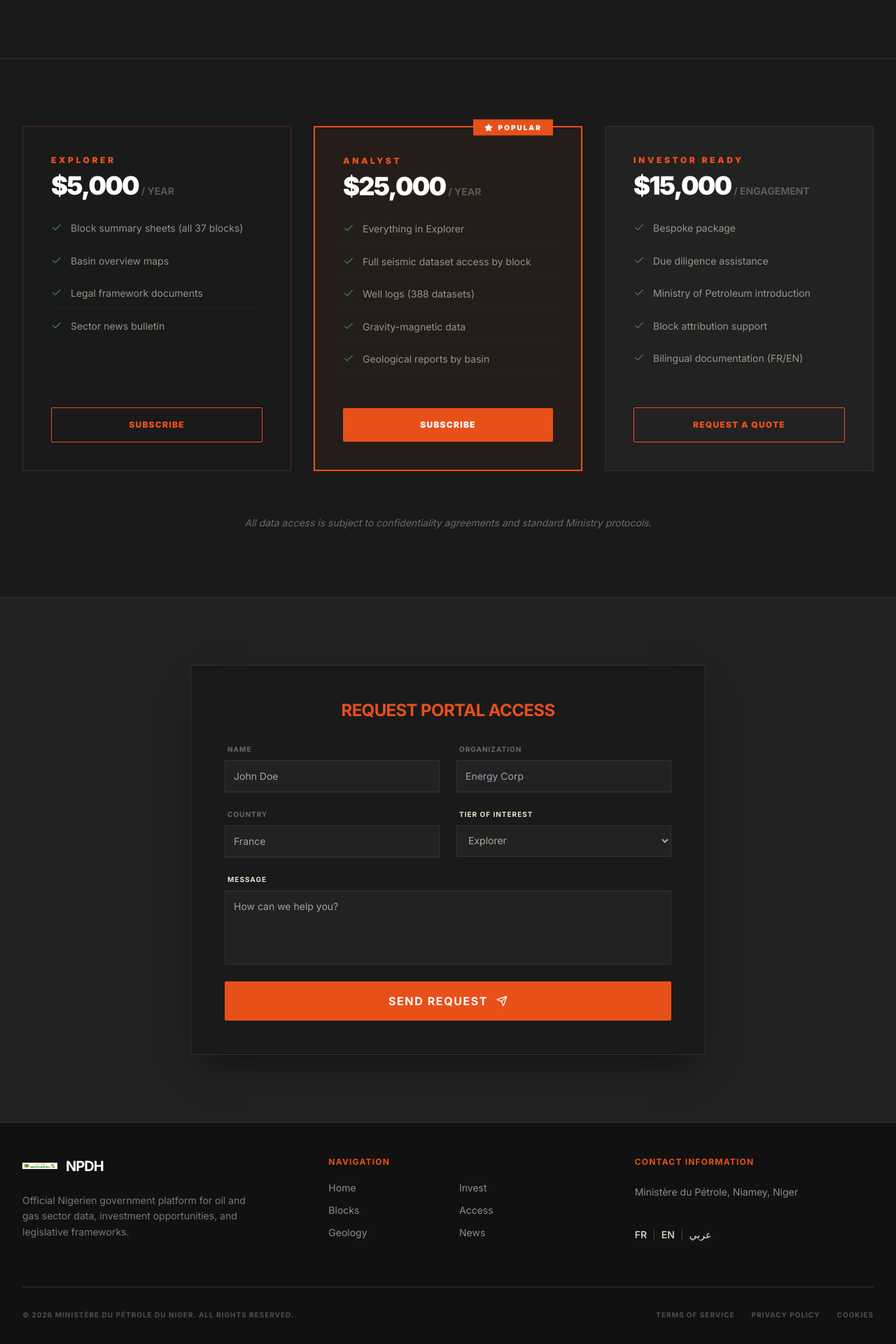
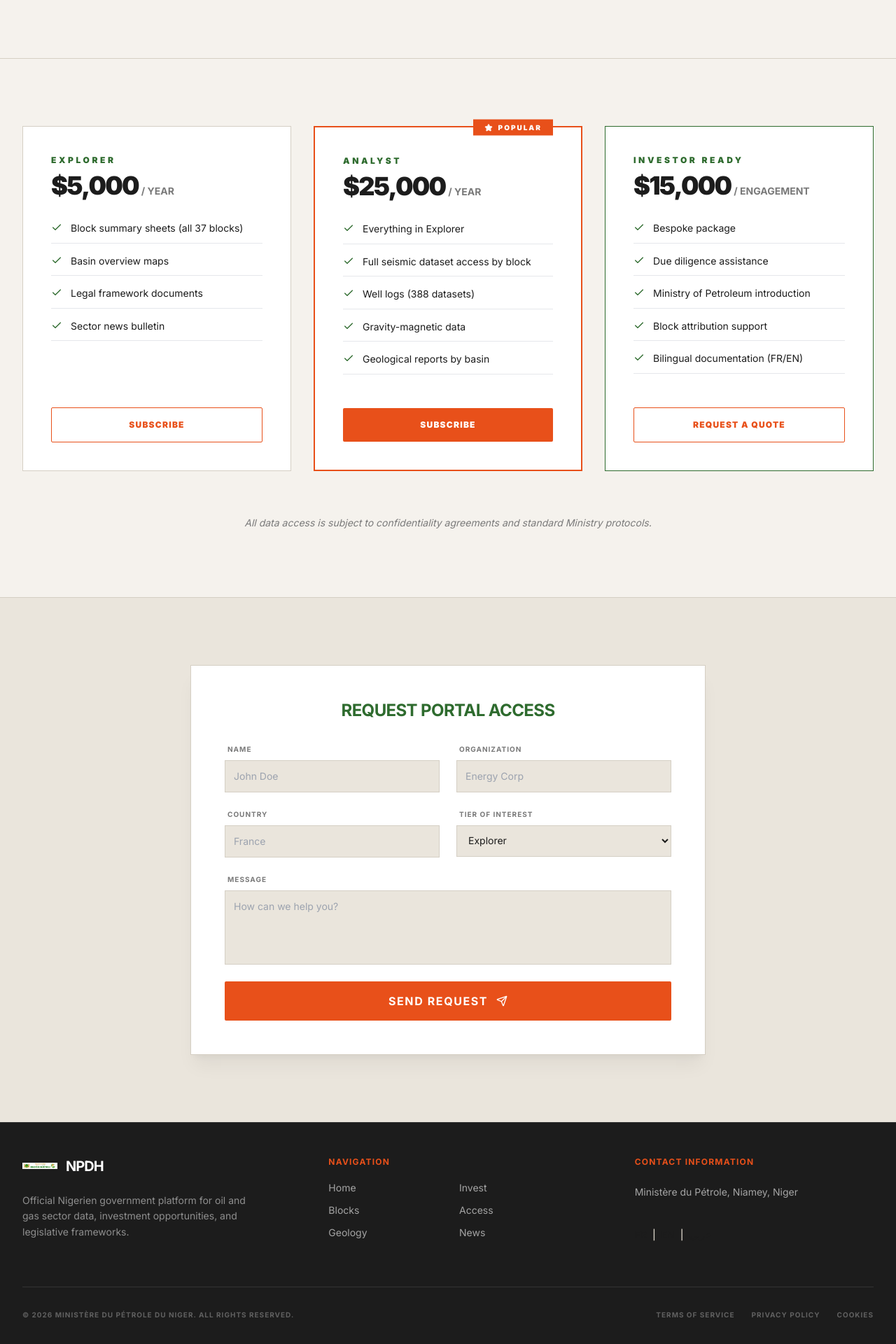
Before and after one commit to Chamavo/Niger-PetroHub, a Next.js app: page /access in a window 1280 px wide. Shown: the part 266-2186 px from the top of the page at 70% size. Built offline with nearby package versions, Linux system fonts and the light colour scheme.

Commit message:
Update color scheme

```diff
--- a/src/app/access/page.tsx
+++ b/src/app/access/page.tsx
@@ -12,7 +12,7 @@ export default function AccessPage() {
       {/* Page Header */}
       <section className="py-24 border-b border-border">
         <div className="max-w-7xl mx-auto px-4 text-center">
-          <h1 className="text-4xl md:text-5xl font-bold uppercase tracking-tight text-accent-orange mb-6 leading-tight">
+          <h1 className="text-4xl md:text-5xl font-bold uppercase tracking-tight text-accent-green mb-6 leading-tight">
             {t.accessPage.title}
           </h1>
           <div className="h-1 w-24 bg-accent-green mx-auto" />
@@ -72,7 +72,7 @@ export default function AccessPage() {
             />
           </div>
 
-          <p className="mt-16 text-center text-sm text-text-secondary/40 max-w-2xl mx-auto italic">
+          <p className="mt-16 text-center text-sm text-text-muted max-w-2xl mx-auto italic">
             {t.accessPage.confidentiality}
           </p>
         </div>
@@ -81,8 +81,8 @@ export default function AccessPage() {
       {/* Contact Form */}
       <section className="py-24 bg-background-secondary border-t border-border">
         <div className="max-w-3xl mx-auto px-4">
-          <div className="bg-background-primary border border-border p-12 shadow-2xl shadow-black/50">
-            <h2 className="text-2xl font-bold uppercase tracking-tight text-accent-orange mb-8 text-center">
+          <div className="bg-background-card border border-border p-12 shadow-xl shadow-black/5">
+            <h2 className="text-2xl font-bold uppercase tracking-tight text-accent-green mb-8 text-center">
               Request Portal Access
             </h2>
             <form className="space-y-6" onSubmit={(e) => e.preventDefault()}>
@@ -93,7 +93,7 @@ export default function AccessPage() {
               <div className="grid grid-cols-1 md:grid-cols-2 gap-6">
                 <InputGroup label={t.accessPage.form.country} placeholder="France" />
                 <div className="flex flex-col gap-2">
-                  <label className="text-[10px] font-bold uppercase tracking-widest text-foreground/40 px-1">
+                  <label className="text-[10px] font-bold uppercase tracking-widest text-text-muted px-1">
                     {t.accessPage.form.tier}
                   </label>
                   <select className="bg-background-secondary border border-border p-3 text-sm focus:border-accent-orange outline-none text-text-secondary/70 rounded-none transition-colors">
@@ -104,7 +104,7 @@ export default function AccessPage() {
                 </div>
               </div>
               <div className="flex flex-col gap-2">
-                <label className="text-[10px] font-bold uppercase tracking-widest text-foreground/40 px-1">
+                <label className="text-[10px] font-bold uppercase tracking-widest text-text-muted px-1">
                   {t.accessPage.form.message}
                 </label>
                 <textarea
@@ -113,7 +113,7 @@ export default function AccessPage() {
                   placeholder="How can we help you?"
                 />
               </div>
-              <button className="w-full bg-accent-orange hover:bg-accent-orange/90 text-text-primary py-4 rounded-sm font-bold uppercase tracking-widest transition-all flex items-center justify-center gap-3">
+              <button className="w-full bg-accent-orange hover:bg-accent-orange/90 text-white py-4 rounded-sm font-bold uppercase tracking-widest transition-all flex items-center justify-center gap-3">
                 {t.accessPage.form.send} <Send size={16} />
               </button>
             </form>
@@ -126,24 +126,24 @@ export default function AccessPage() {
 
 function TierCard({ title, price, period, features, buttonText, variant, popular = false }: any) {
   const styles = {
-    outline: "border border-accent-orange/30 bg-background-primary",
-    filled: "border-2 border-accent-orange bg-accent-orange/5",
-    premium: "border border-border bg-background-secondary"
+    outline: "border border-border bg-background-card",
+    filled: "border-2 border-accent-orange bg-background-card",
+    premium: "border border-accent-green bg-background-card"
   };
 
   return (
     <div className={`relative p-10 flex flex-col h-full hover:translate-y-[-8px] transition-all duration-300 ${styles[variant as keyof typeof styles]}`}>
       {popular && (
-        <div className="absolute top-0 right-10 -translate-y-1/2 bg-accent-orange text-text-primary text-[10px] font-black uppercase tracking-[0.2em] px-4 py-1 flex items-center gap-2">
+        <div className="absolute top-0 right-10 -translate-y-1/2 bg-accent-orange text-white text-[10px] font-black uppercase tracking-[0.2em] px-4 py-1 flex items-center gap-2">
           <Star size={12} fill="currentColor" /> Popular
         </div>
       )}
 
       <div className="mb-8">
-        <h3 className="text-xs font-black uppercase tracking-[0.3em] text-accent-orange mb-2">{title}</h3>
+        <h3 className="text-xs font-black uppercase tracking-[0.3em] text-accent-green mb-2">{title}</h3>
         <div className="flex items-baseline gap-1">
           <span className="text-4xl font-black text-text-primary tracking-tighter">{price}</span>
-          <span className="text-sm font-bold text-text-secondary/30 uppercase">{period}</span>
+          <span className="text-sm font-bold text-text-muted uppercase">{period}</span>
         </div>
       </div>
 
@@ -157,7 +157,7 @@ function TierCard({ title, price, period, features, buttonText, variant, popular
       </ul>
 
       <button className={`w-full py-4 rounded-sm text-xs font-black uppercase tracking-widest transition-all ${
-        variant === 'filled' ? 'bg-accent-orange text-text-primary hover:bg-accent-orange/90' : 'border border-accent-orange text-accent-orange hover:bg-accent-orange hover:text-text-primary'
+        variant === 'filled' ? 'bg-accent-orange text-white hover:bg-accent-orange/90' : 'border border-accent-orange text-accent-orange hover:bg-accent-orange hover:text-white'
       }`}>
         {buttonText}
       </button>
@@ -168,7 +168,7 @@ function TierCard({ title, price, period, features, buttonText, variant, popular
 function InputGroup({ label, placeholder }: { label: string; placeholder: string }) {
   return (
     <div className="flex flex-col gap-2">
-      <label className="text-[10px] font-bold uppercase tracking-widest text-text-secondary/40 px-1">
+      <label className="text-[10px] font-bold uppercase tracking-widest text-text-muted px-1">
         {label}
       </label>
       <input
--- a/src/app/globals.css
+++ b/src/app/globals.css
@@ -2,9 +2,23 @@
 @tailwind components;
 @tailwind utilities;
 
+:root {
+  --background-primary: #F5F2ED;
+  --background-secondary: #EAE5DC;
+  --background-card: #FFFFFF;
+  --accent-orange: #E8501A;
+  --accent-green: #2E6B2E;
+  --text-primary: #1C1C1C;
+  --text-secondary: #4A4A4A;
+  --text-muted: #7A7A7A;
+  --border: #D5CFC4;
+  --nav: #1C1C1C;
+}
+
 @layer base {
   body {
-    @apply bg-background-primary text-text-secondary;
+    background-color: var(--background-primary) !important;
+    color: var(--text-primary) !important;
   }
 }
 
--- a/src/app/layout.tsx
+++ b/src/app/layout.tsx
@@ -26,7 +26,7 @@ export default function RootLayout({
 }>) {
   return (
     <html lang="en">
-       <body className="bg-background-primary text-text-secondary antialiased selection:bg-accent-orange selection:text-text-primary overflow-x-hidden">
+       <body className="bg-background-primary text-text-primary antialiased selection:bg-accent-orange selection:text-white overflow-x-hidden">
         <I18nProvider>
           <LayoutWrapper interVar={inter.variable} notoVar={notoArabic.variable}>
             {children}
--- a/src/components/Footer.tsx
+++ b/src/components/Footer.tsx
@@ -19,7 +19,7 @@ export default function Footer() {
   ];
 
   return (
-    <footer className="bg-[#111111] border-t border-border py-12 pb-20 lg:pb-12">
+    <footer className="bg-nav border-t border-white/10 py-12 pb-20 lg:pb-12">
       <div className="max-w-7xl mx-auto px-4 sm:px-6 lg:px-8">
         <div className="grid grid-cols-1 md:grid-cols-3 gap-12 lg:gap-24">
           <div className="space-y-6">
@@ -31,11 +31,11 @@ export default function Footer() {
                 height={50}
                 className="object-contain"
               />
-              <span className="text-xl font-bold tracking-tighter text-text-primary">
+              <span className="text-xl font-bold tracking-tighter text-white">
                 NPDH
               </span>
             </div>
-            <p className="text-sm text-text-secondary/50 max-w-xs leading-relaxed">
+            <p className="text-sm text-white/50 max-w-xs leading-relaxed">
               Official Nigerien government platform for oil and gas sector data, investment opportunities, and legislative frameworks.
             </p>
           </div>
@@ -46,7 +46,7 @@ export default function Footer() {
               <ul className="space-y-2">
                 {navLinks.slice(0, 3).map((link) => (
                   <li key={link.href}>
-                    <Link href={link.href} className="text-sm text-text-secondary/60 hover:text-accent-orange transition-colors">
+                    <Link href={link.href} className="text-sm text-white/60 hover:text-accent-orange transition-colors">
                       {link.name}
                     </Link>
                   </li>
@@ -57,7 +57,7 @@ export default function Footer() {
               <ul className="space-y-2">
                 {navLinks.slice(3).map((link) => (
                   <li key={link.href}>
-                    <Link href={link.href} className="text-sm text-text-secondary/60 hover:text-accent-orange transition-colors">
+                    <Link href={link.href} className="text-sm text-white/60 hover:text-accent-orange transition-colors">
                       {link.name}
                     </Link>
                   </li>
@@ -68,7 +68,7 @@ export default function Footer() {
 
           <div className="space-y-6">
             <h4 className="text-xs font-bold uppercase tracking-widest text-accent-orange">Contact Information</h4>
-            <p className="text-sm text-text-secondary/60 leading-relaxed">
+            <p className="text-sm text-white/60 leading-relaxed">
               {t.footer.contact}
             </p>
             <div className="pt-4">
@@ -77,7 +77,7 @@ export default function Footer() {
           </div>
         </div>
 
-        <div className="mt-16 pt-8 border-t border-border flex flex-col md:flex-row justify-between items-center gap-4 text-[10px] uppercase tracking-widest text-text-secondary/30 font-bold">
+        <div className="mt-16 pt-8 border-t border-white/10 flex flex-col md:flex-row justify-between items-center gap-4 text-[10px] uppercase tracking-widest text-white/30 font-bold">
           <p>© {new Date().getFullYear()} Ministère du Pétrole du Niger. All Rights Reserved.</p>
           <div className="flex gap-6">
              <span>Terms of Service</span>
--- a/tailwind.config.ts
+++ b/tailwind.config.ts
@@ -10,21 +10,22 @@ const config: Config = {
     extend: {
       colors: {
         background: {
-          primary: '#1A1A1A',
-          secondary: '#222222',
-          card: '#2A2A2A',
+          primary: 'var(--background-primary)',
+          secondary: 'var(--background-secondary)',
+          card: 'var(--background-card)',
         },
         accent: {
-          orange: '#E8501A',
-          green: '#3A7D3A',
-          'green-light': '#4A9A4A',
+          orange: 'var(--accent-orange)',
+          green: 'var(--accent-green)',
+          'green-light': '#3A8A3A',
         },
         text: {
-          primary: '#FFFFFF',
-          secondary: '#E8E0CC',
-          muted: '#A0A0A0',
+          primary: 'var(--text-primary)',
+          secondary: 'var(--text-secondary)',
+          muted: 'var(--text-muted)',
         },
-        border: '#333333',
+        border: 'var(--border)',
+        nav: 'var(--nav)',
       },
       fontFamily: {
         sans: ["var(--font-inter)", "sans-serif"],
```
Also changed, not shown: src/app/blocks/page.tsx (+13 -13 lines), src/app/geology/page.tsx (+12 -12 lines), src/app/invest/page.tsx (+17 -17 lines), src/app/news/page.tsx (+4 -4 lines), src/app/page.tsx (+18 -18 lines), src/components/Navbar.tsx (+8 -8 lines).
